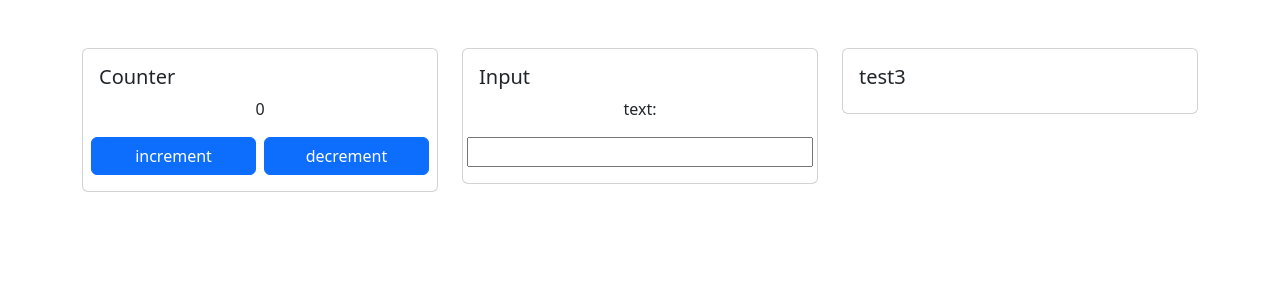
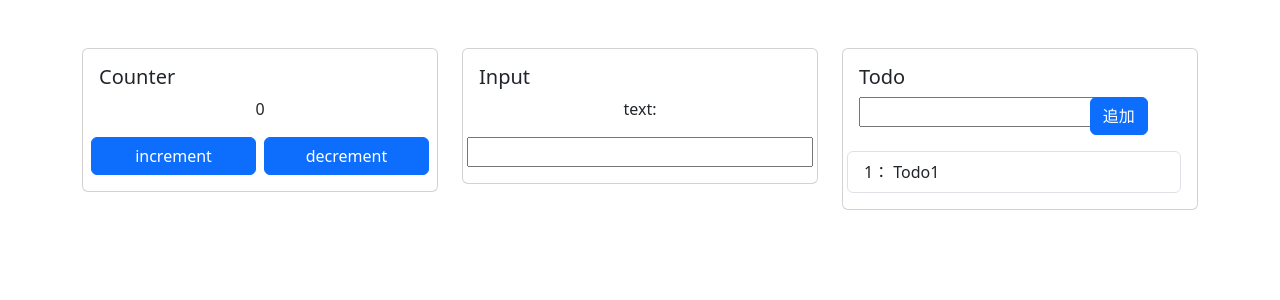
Before and after one commit to sasamario/public-learning-repository, a Vue app in the folder Vue.js/tutorial2/vue-tutorial/: page / in a window 1280 px wide. Shown: the top 300 px of the page. Built offline with nearby package versions, Linux system fonts and the light colour scheme.

Commit message:
Update: Todoコンポーネントを使用

```diff
--- a/Vue.js/tutorial2/vue-tutorial/src/App.vue
+++ b/Vue.js/tutorial2/vue-tutorial/src/App.vue
@@ -2,6 +2,7 @@
 import Card from "./components/Card.vue";
 import Counter from "./components/Counter.vue";
 import Input from "./components/Input.vue";
+import Todo from "./components/Todo.vue";
 
 export default {
   // コンポーネントのローカル登録
@@ -9,6 +10,7 @@ export default {
     Card,
     Counter,
     Input,
+    Todo,
   },
 };
 </script>
@@ -27,7 +29,9 @@ export default {
         </Card>
       </div>
       <div class="col">
-        <Card title="test3" />
+        <Card title="Todo">
+          <Todo />
+        </Card>
       </div>
     </div>
   </div>
```
